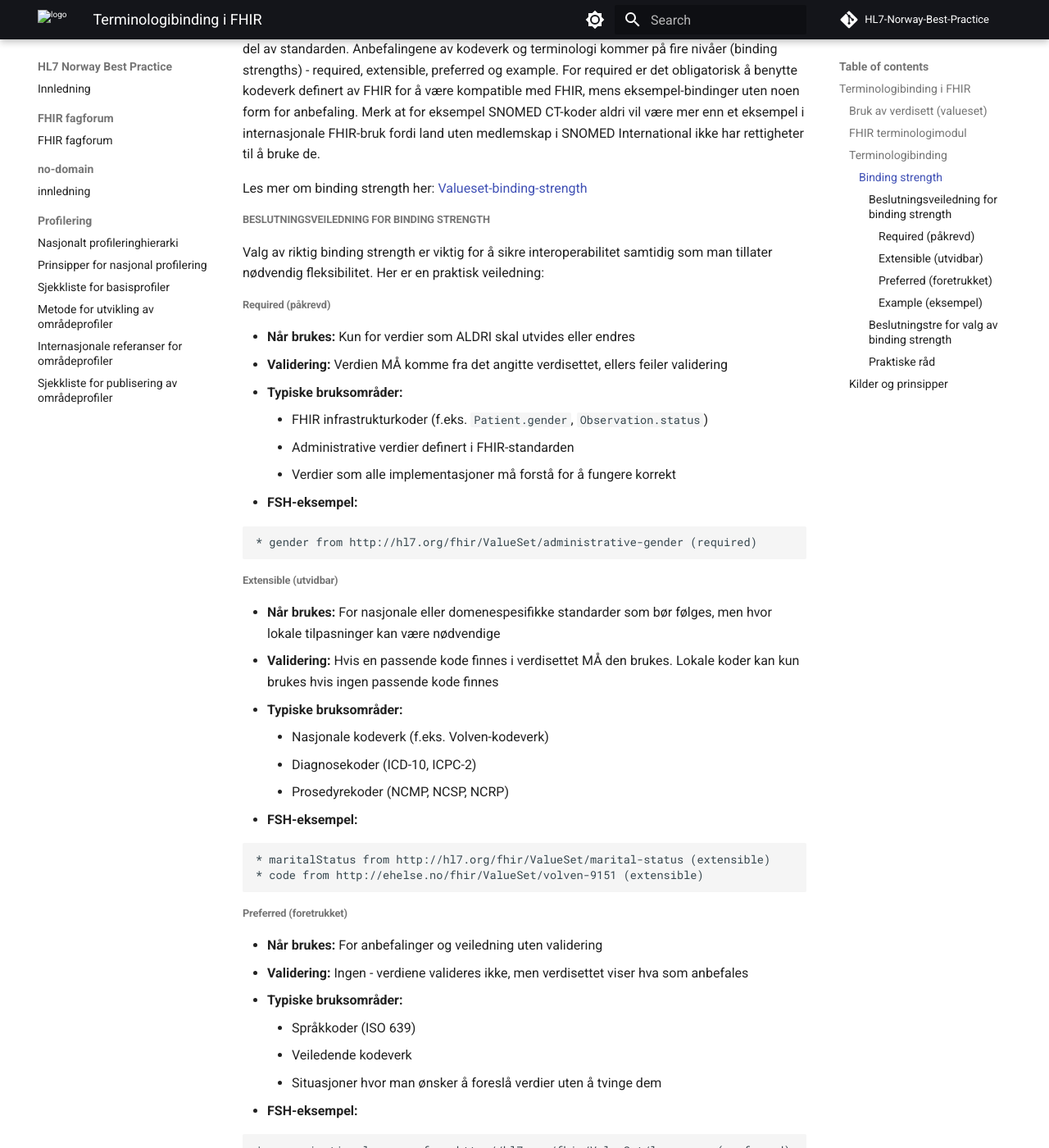
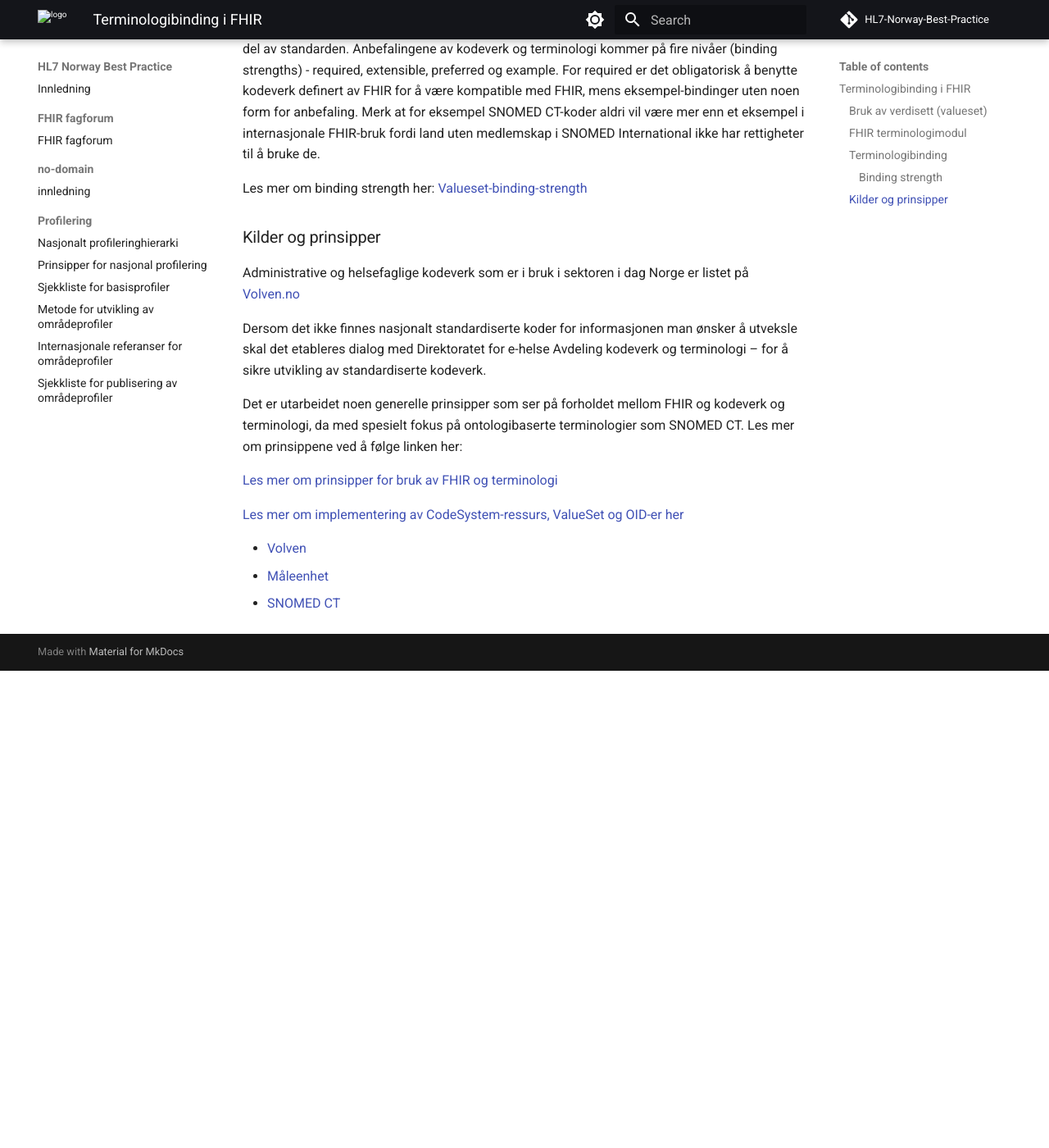
Before and after one commit to HL7Norway/best-practice, an MkDocs documentation site: the page built from docs/profilering/terminologibinding.md, in a window 1280 px wide and 1400 px high, scrolled down 1342 px. Shown: the whole window at 82% size. Built offline with MkDocs 1.6.1 and Material for MkDocs 9.7.7, drawn with Linux system fonts in a browser that asks for light colours; comment, search, counter and statistics services are not loaded; after the commit the page ends 2160 px from its top, so only the background shows below that; some of the changed text lies outside the part shown.

Commit message:
Update terminologibinding.md

````diff
--- a/docs/profilering/terminologibinding.md
+++ b/docs/profilering/terminologibinding.md
@@ -35,93 +35,6 @@ FHIR standarden har en del anbefalinger for bruk av kodeverk og terminologi defi
 Les mer om binding strength her:
 [Valueset-binding-strength](http://hl7.org/fhir/R4B/valueset-binding-strength.html)
 
-##### Beslutningsveiledning for binding strength
-
-Valg av riktig binding strength er viktig for å sikre interoperabilitet samtidig som man tillater nødvendig fleksibilitet. Her er en praktisk veiledning:
-
-###### Required (påkrevd)
-
-- **Når brukes:** Kun for verdier som ALDRI skal utvides eller endres
-- **Validering:** Verdien MÅ komme fra det angitte verdisettet, ellers feiler validering
-- **Typiske bruksområder:**
-  - FHIR infrastrukturkoder (f.eks. `Patient.gender`, `Observation.status`)
-  - Administrative verdier definert i FHIR-standarden
-  - Verdier som alle implementasjoner må forstå for å fungere korrekt
-- **FSH-eksempel:**
-
-```fsh
-* gender from http://hl7.org/fhir/ValueSet/administrative-gender (required)
-```
-
-###### Extensible (utvidbar)
-
-- **Når brukes:** For nasjonale eller domenespesifikke standarder som bør følges, men hvor lokale tilpasninger kan være nødvendige
-- **Validering:** Hvis en passende kode finnes i verdisettet MÅ den brukes. Lokale koder kan kun brukes hvis ingen passende kode finnes
-- **Typiske bruksområder:**
-  - Nasjonale kodeverk (f.eks. Volven-kodeverk)
-  - Diagnosekoder (ICD-10, ICPC-2)
-  - Prosedyrekoder (NCMP, NCSP, NCRP)
-- **FSH-eksempel:**
-
-```fsh
-* maritalStatus from http://hl7.org/fhir/ValueSet/marital-status (extensible)
-* code from http://ehelse.no/fhir/ValueSet/volven-9151 (extensible)
-```
-
-###### Preferred (foretrukket)
-
-- **Når brukes:** For anbefalinger og veiledning uten validering
-- **Validering:** Ingen - verdiene valideres ikke, men verdisettet viser hva som anbefales
-- **Typiske bruksområder:**
-  - Språkkoder (ISO 639)
-  - Veiledende kodeverk
-  - Situasjoner hvor man ønsker å foreslå verdier uten å tvinge dem
-- **FSH-eksempel:**
-
-```fsh
-* communication.language from http://hl7.org/fhir/ValueSet/languages (preferred)
-```
-
-###### Example (eksempel)
-
-- **Når brukes:** Kun for illustrasjon og dokumentasjon
-- **Validering:** Ingen - verdiene valideres ikke
-- **Typiske bruksområder:**
-  - Demonstrasjon av mulige verdier
-  - Når det ikke finnes standardiserte kodeverk ennå
-  - Dokumentasjon av potensielle verdier
-- **FSH-eksempel:**
-
-```fsh
-* category from http://hl7.org/fhir/ValueSet/observation-category (example)
-```
-
-##### Beslutningstre for valg av binding strength
-
-Følg disse spørsmålene i rekkefølge:
-
-1. **Er dette en FHIR infrastrukturkode eller status-verdi?**
-   - → Ja: Bruk **required**
-
-2. **Må alle implementasjoner forstå og håndtere koden for at systemet skal fungere?**
-   - → Ja: Bruk **required**
-
-3. **Finnes det en nasjonal standard eller et kodeverk som alle implementasjoner bør følge?**
-   - → Ja: Bruk **extensible**
-
-4. **Er dette kun en anbefaling uten behov for validering?**
-   - → Ja: Bruk **preferred**
-
-5. **Er dette kun ment som eksempler eller illustrasjon?**
-   - → Ja: Bruk **example**
-
-##### Praktiske råd
-
-- **Unngå overbruk av required:** Required-bindinger gjør profiler rigide og kan hindre fremtidig utvidelse
-- **Extensible er vanligst for nasjonale profiler:** Dette balanserer standardisering med lokal fleksibilitet
-- **Dokumenter lokale utvidelser:** Hvis extensible brukes, dokumenter hvordan lokale koder skal håndteres
-- **Vurder fremtidig utvikling:** Velg binding strength som tillater fremtidig evolusjon av kodeverket
-
 ### Kilder og prinsipper
 
 Administrative og helsefaglige kodeverk som er i bruk i sektoren i dag Norge er listet på [Volven.no](www.volven.no)
````
